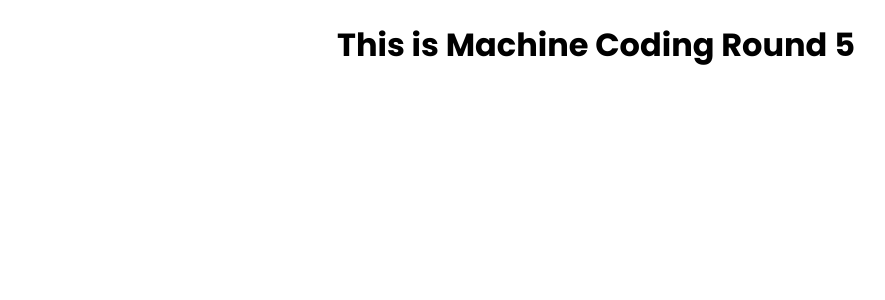
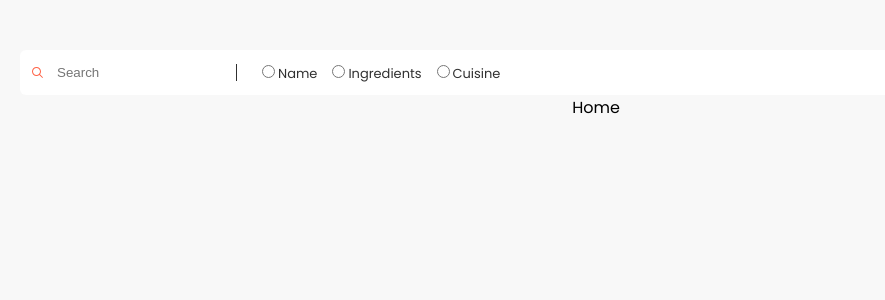
Before and after one commit to ParasArya289/recipeOrganizer, a React (Create React App) app: page / in a window 1280 px wide. Shown: the top 300 px of the page, without its empty margins (44-929 px from the left). Built offline with nearby package versions, Linux system fonts and the light colour scheme.

Commit message:
style: filterbar

```diff
--- a/package.json
+++ b/package.json
@@ -9,6 +9,7 @@
     "@testing-library/user-event": "^13.5.0",
     "react": "^18.2.0",
     "react-dom": "^18.2.0",
+    "react-router-dom": "^6.14.1",
     "react-scripts": "5.0.1",
     "web-vitals": "^2.1.4"
   },
--- a/src/App.js
+++ b/src/App.js
@@ -1,9 +1,13 @@
+import { Route, Routes } from 'react-router-dom';
 import './App.css';
+import { Home } from './Pages/Home/Home';
 
 function App() {
   return (
     <div className="App">
-      <h1>This is Machine Coding Round 5</h1>
+      <Routes>
+        <Route path="/" element={<Home/>}/>
+      </Routes>
     </div>
   );
 }
--- /dev/null
+++ b/src/Component/Filterbar/Filerbar.js
@@ -0,0 +1,27 @@
+import "./Filterbar.css";
+import { MagnifyingGlassIcon } from "@radix-ui/react-icons";
+
+export const Filterbar = () => {
+  return (
+    <div className="filterbar">
+      <div className="filterbar-search">
+        <MagnifyingGlassIcon/>
+        <input type="text" placeholder="Search" />
+      </div>
+      <div className="filterbar-radio">
+        <label htmlFor="filter-radio">
+          <input type="radio" placeholder="Search" name="filter-radio" />
+          Name
+        </label>
+        <label htmlFor="filter-radio">
+          <input type="radio" placeholder="Search" name="filter-radio" />
+          Ingredients
+        </label>
+        <label htmlFor="filter-radio">
+          <input type="radio" placeholder="Search" name="filter-radio" />
+          Cuisine
+        </label>
+      </div>
+    </div>
+  );
+};
--- /dev/null
+++ b/src/Component/Filterbar/Filterbar.css
@@ -0,0 +1,26 @@
+.filterbar {
+  background-color: var(--primary-color);
+  border-radius: 6px;
+  display: flex;
+  padding: 10px;
+  gap: 10px;
+  color: var(--primary-text-color);
+  font-size: medium;
+}
+.filterbar-search {
+  display: flex;
+  align-items: center;
+  gap: 10px;
+  color:tomato;
+}
+.filterbar-search > input {
+  appearance: none;
+  outline: none;
+  border: none;
+  color: var(--primary-text-color);
+  border-right: 1px solid var(--primary-text-color);
+}
+.filterbar-radio > label {
+    margin-left: 10px;
+    font-size:small;
+}
--- /dev/null
+++ b/src/Pages/Home/Home.css
@@ -0,0 +1,7 @@
+.home {
+  max-width: 90vw;
+  margin: 50px auto;
+}
+.home-filterbar {
+    width: 100%;
+}
--- /dev/null
+++ b/src/Pages/Home/Home.js
@@ -0,0 +1,13 @@
+import { Filterbar } from "../../Component/Filterbar/Filerbar";
+import "./Home.css";
+
+export const Home = () => {
+  return (
+    <div className="home">
+      <div className="home-filterbar">
+        <Filterbar />
+      </div>
+      Home
+    </div>
+  );
+};
--- /dev/null
+++ b/src/Pages/Recipe/Recipe.js
@@ -0,0 +1,5 @@
+import "./Recipe.css";
+
+export const Recipe = () => {
+  return <div>Recipe</div>;
+};
--- a/src/index.css
+++ b/src/index.css
@@ -1,7 +1,25 @@
 @import url('https://fonts.googleapis.com/css2?family=Poppins:wght@100;200;300;400;500;600;700&display=swap');
+
+:root{
+  --primary-color: white;
+  --secondary-color: #262626;
+  --accent-color: tomato;
+
+  --hover-color:rgba(128, 128, 128, 0.1);
+
+  --primary-text-color: rgba(26, 26, 26, 0.9);
+  --secondary-text-color: rgba(216, 216, 216, 0.9);
+
+  --fw-bolder: 700;
+  --fw-bold: 600;
+  --fw-medium:500;
+  --fw-regular: 400;
+  --fw-light: 300;
+}
 
 body {
   margin: 0;
   padding:0;
   font-family: 'Poppins', sans-serif;
+  background-color: #f8f8f8
 }
--- a/src/index.js
+++ b/src/index.js
@@ -2,10 +2,13 @@ import React from "react";
 import ReactDOM from "react-dom/client";
 import "./index.css";
 import App from "./App";
+import {BrowserRouter} from "react-router-dom"
 
 const root = ReactDOM.createRoot(document.getElementById("root"));
 root.render(
   <React.StrictMode>
+    <BrowserRouter>
     <App />
+    </BrowserRouter>
   </React.StrictMode>
 );
```
Also changed, not shown: src/Pages/Recipe/Recipe.css (added), 1 other file (tests, documents, lock files or other folders).
